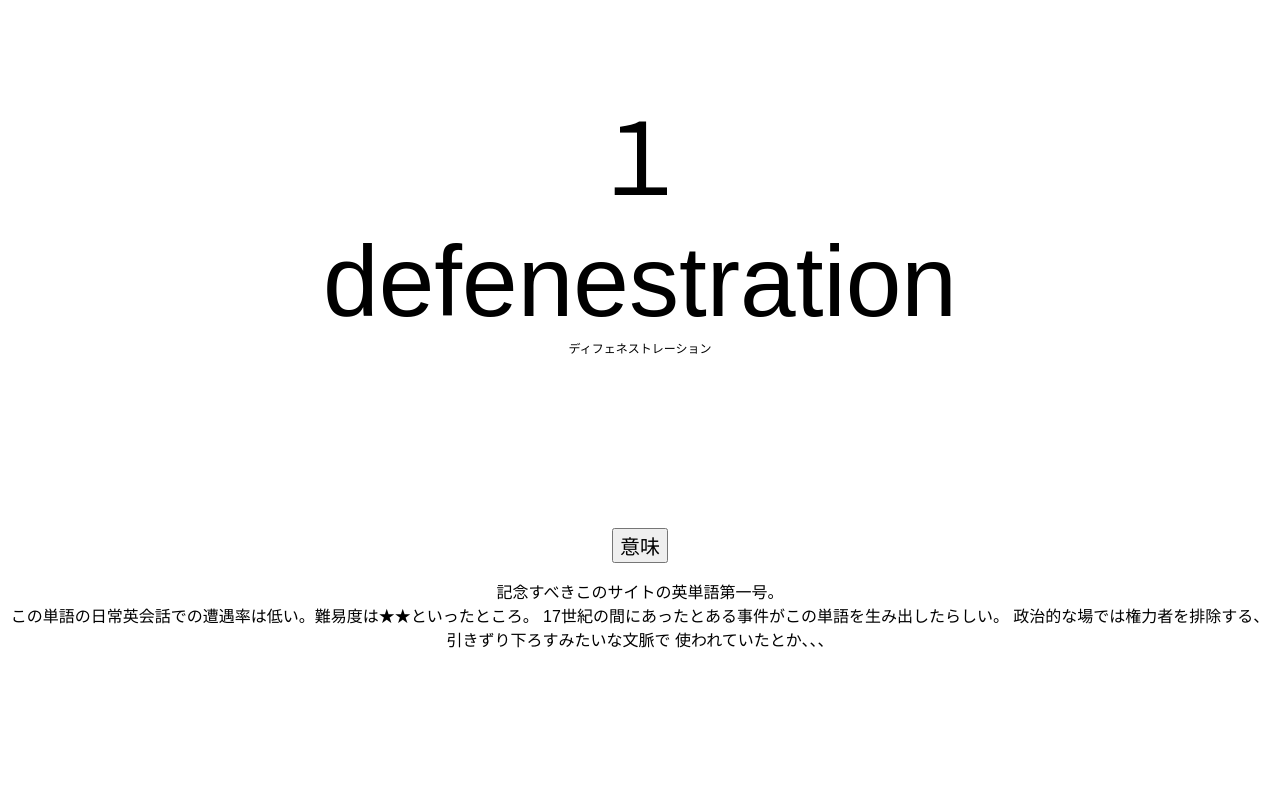
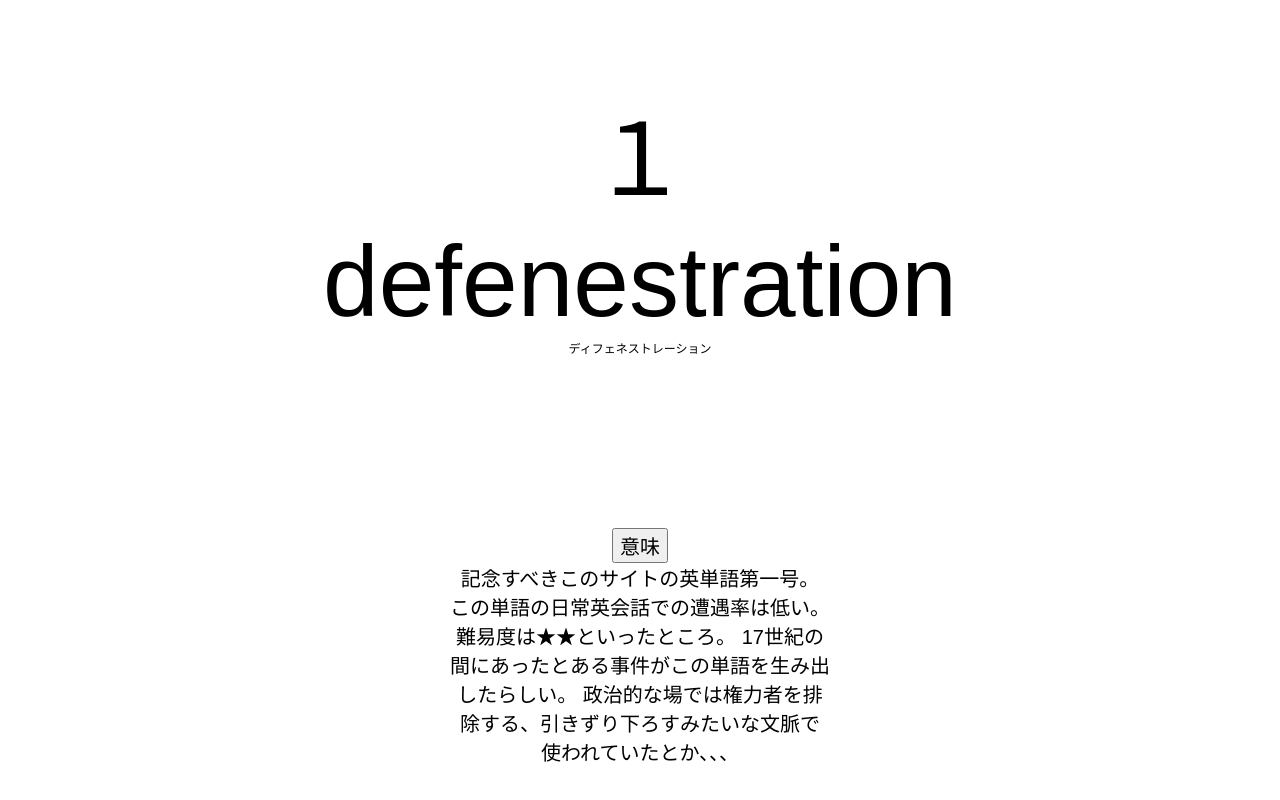
Before and after one commit to aro-n0/tesutonidenaieitango2, a plain HTML site: page index.html in a window 1280 px wide. Shown: the part 1700-2500 px from the top of the page. Before the commit the page ends 2367 px from the top, so only its background shows below. Drawn offline with Linux system fonts and the light colour scheme; a web font is replaced by a local one.

Commit message:
Fix typo in details class name in index.html

```diff
--- a/index.html
+++ b/index.html
@@ -60,7 +60,7 @@
   人やものを窓から投げ捨てること
 </p>
 <button onclick="showMeaning()">意味</button>
-<p class="ditails">
+<p class="details">
   記念すべきこのサイトの英単語第一号。<br>
   この単語の日常英会話での遭遇率は低い。難易度は★★といったところ。
   17世紀の間にあったとある事件がこの単語を生み出したらしい。
```
